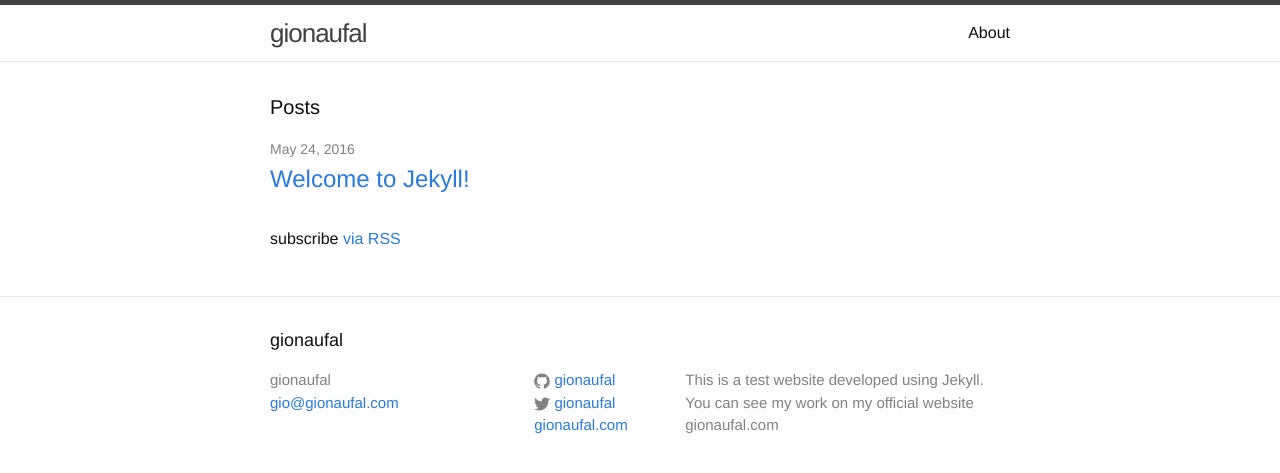
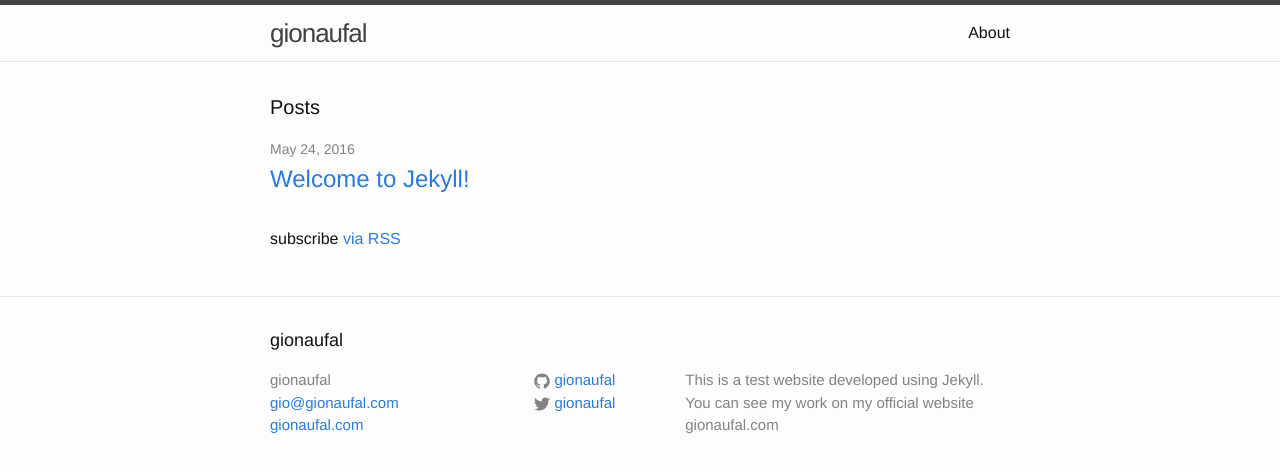
Before and after one commit to gionaufal/blog, a Jekyll site: the page built from index.html, in a window 1280 px wide. Shown: the top 473 px of the page. Built offline with Jekyll 4.4.1, drawn with Linux system fonts in a browser that asks for light colours; part of the change alters nothing that is shown.

```diff
--- a/_includes/footer.html
+++ b/_includes/footer.html
@@ -9,6 +9,7 @@
         <ul class="contact-list">
           <li>{{ site.title }}</li>
           <li><a href="mailto:{{ site.email }}">{{ site.email }}</a></li>
+          <li><a href="gionaufal.com">gionaufal.com</a></li>
         </ul>
       </div>
 
@@ -25,7 +26,7 @@
             {% include icon-twitter.html username=site.twitter_username %}
           </li>
           {% endif %}
-          <li><a href="gionaufal.com">gionaufal.com</a></li>
+
         </ul>
       </div>
 
```
